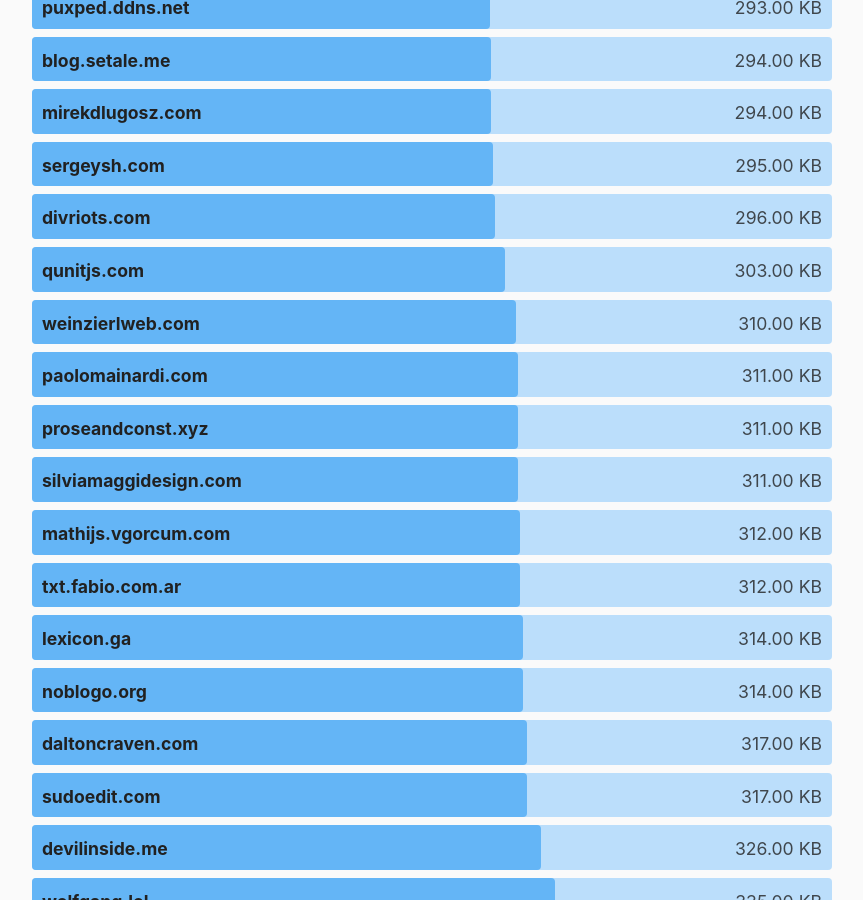
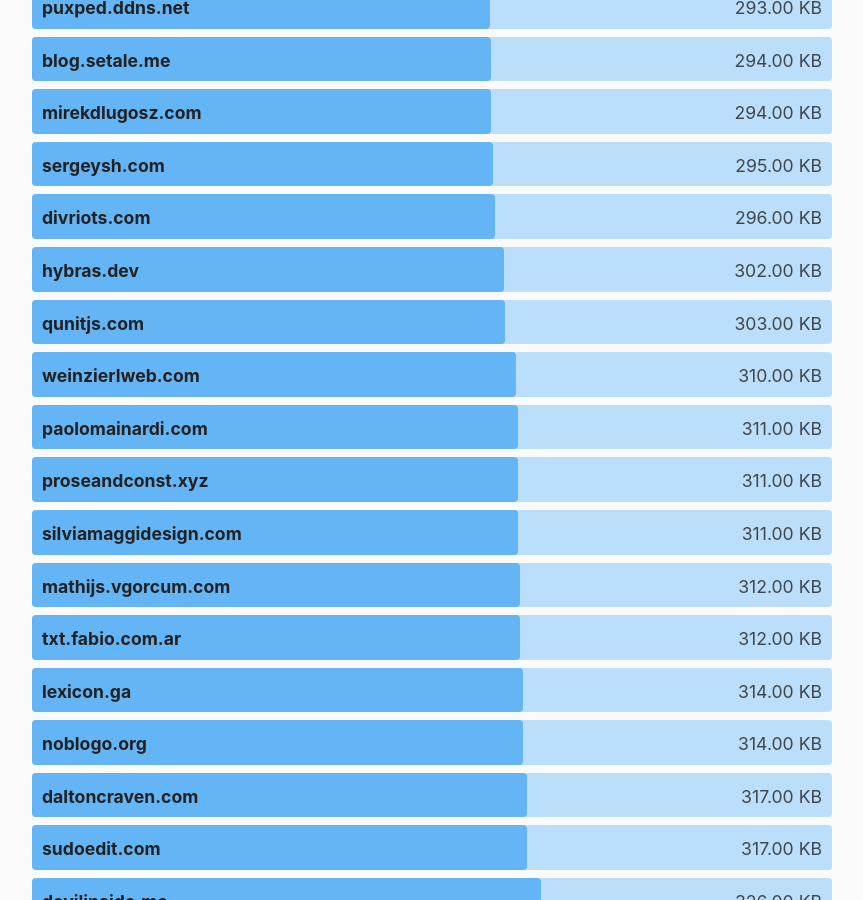
Before and after one commit to kevquirk/512kb.club, a Jekyll site: the page built from index.md, in a window 1280 px wide and 900 px high, scrolled down 30368 px. Shown: the whole window, without its empty margins (208-1071 px from the left). Built offline with Jekyll 4.4.1, drawn with Linux system fonts in a browser that asks for light colours.

Commit message:
Add hybras.dev

```diff
--- a/_data/sites.yml
+++ b/_data/sites.yml
@@ -1407,6 +1407,11 @@
   url: https://hund.tty1.se/
   size: 17.8
   last_checked: 2022-03-11
+
+- domain: hybras.dev
+  url: https://hybras.dev/
+  size: 302
+  last_checked: 2023-07-28
 
 - domain: hytracer.ink
   url: https://hytracer.ink
```
